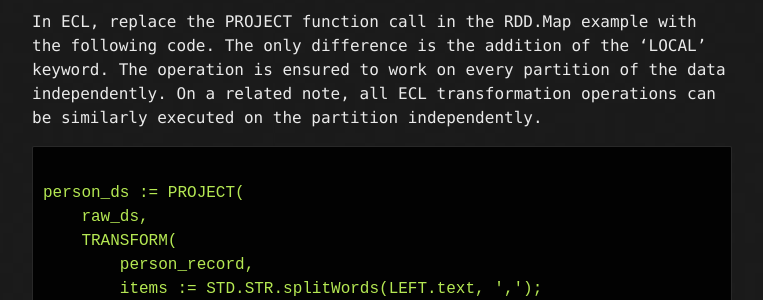
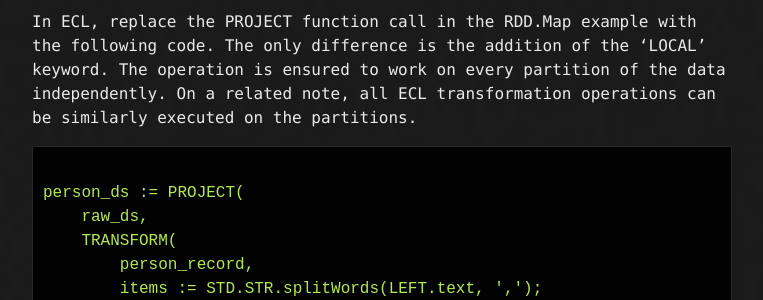
Before and after one commit to arjunachala/arjunachala.github.io, a Jekyll site: the page built from _posts/2017-10-20-ECL-For-Sparkers.md, in a window 1280 px wide and 900 px high, scrolled down 5170 px. Shown: the part 248-548 px from the top of the window, without its empty margins (258-1021 px from the left). Built offline with Jekyll 4.4.1, drawn with Linux system fonts in a browser that asks for light colours.

Commit message:
edits to ecl to sparkers

````diff
--- a/_posts/2017-10-20-ECL-For-Sparkers.md
+++ b/_posts/2017-10-20-ECL-For-Sparkers.md
@@ -211,7 +211,7 @@ Try out the code in the [ECL Playground](http://play.hpccsystems.com:8010/?Widge
 
 In Spark the MapPartitions executes the map operation on every partition independently.
 
-In ECL, replace the PROJECT function call in the RDD.Map example with the following code. The only difference is the addition of the 'LOCAL' keyword. The operation is ensured to work on every partition of the data independently. On a related note, all ECL transformation operations can be similarly executed on the partition independently.
+In ECL, replace the PROJECT function call in the RDD.Map example with the following code. The only difference is the addition of the 'LOCAL' keyword. The operation is ensured to work on every partition of the data independently. On a related note, all ECL transformation operations can be similarly executed on the partitions.
 
 ```ECL
 
````
